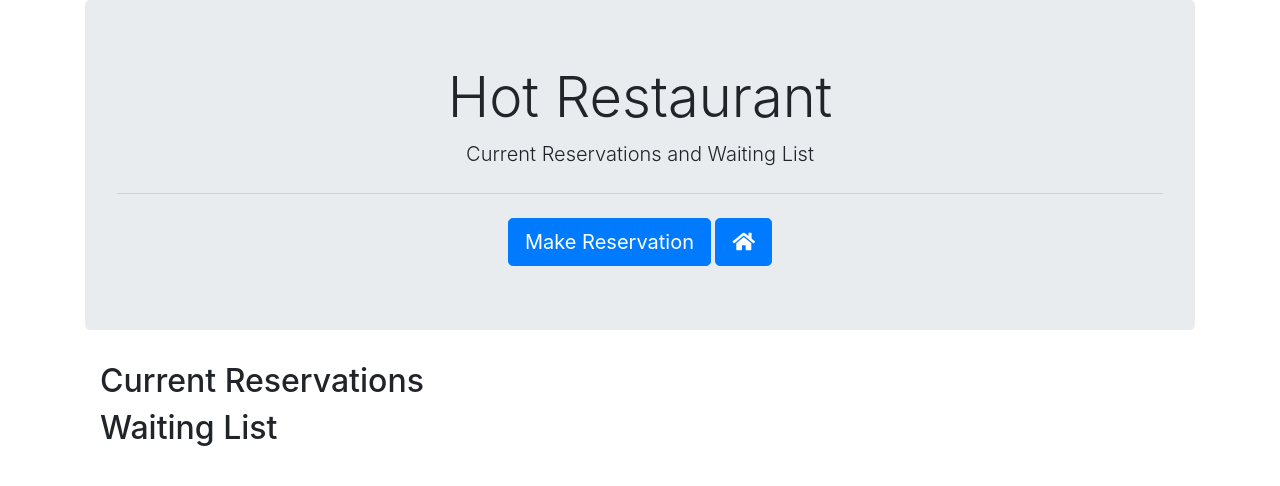
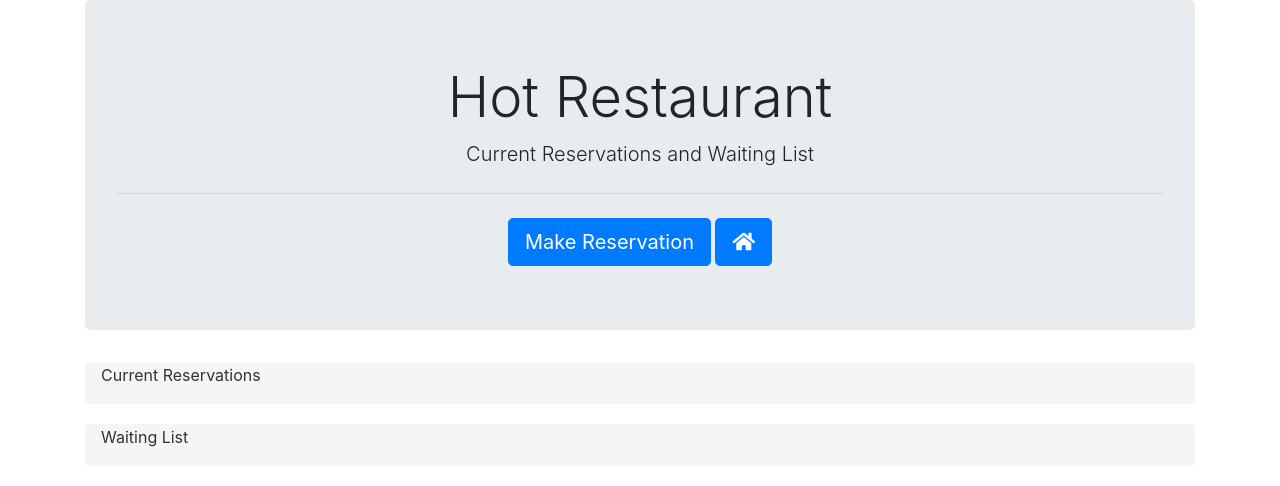
Before and after one commit to mollymccollumwx/hot-restaurant, a website: page views/tables.html in a window 1280 px wide. Drawn offline with nearby package versions, Linux system fonts and the light colour scheme.

Commit message:
Updated tables.html

```diff
--- a/server.js
+++ b/server.js
@@ -1,6 +1,6 @@
 // REQUIRE EXPRESS
 const express = require("express");
-const path = require("path");
+const path = requrie("path");
 
 // CREATE AN INSTANCE OF EXPRESS
 const app = express();
@@ -26,8 +26,6 @@ const waitList = [];
 // PHONE
 // EMAIL
 // ID
-
-
 // HTML ROUTES
 // ROUTE FOR HOME
 // ROUTE FOR TABLES
--- a/views/tables.html
+++ b/views/tables.html
@@ -35,24 +35,49 @@
       h1 {
         font-weight: bold;
       }
+      .table-container {
+        color: #333;
+        background-color: #f5f5f5;
+        border-color: #ddd;
+        margin-bottom: 20px;
+        border: 1px solid transparent;
+        border-radius: 4px;
+      }
     </style>
   </head>
   <body>
     <div class="container">
       <div class="jumbotron">
         <h1 class="display-4">Hot Restaurant</h1>
-        <p class="lead">
-          Current Reservations and Waiting List
-        </p>
+        <p class="lead">Current Reservations and Waiting List</p>
         <hr class="my-4" />
-        <a class="btn btn-primary btn-lg" href="#" role="button">Make Reservation</a>
-        <a class="btn btn-primary btn-lg" href="../index.html"><i class="fas fa-home"></i></a>
+        <a class="btn btn-primary btn-lg" href="#" role="button"
+          >Make Reservation</a
+        >
+        <a class="btn btn-primary btn-lg" href="../index.html"
+          ><i class="fas fa-home"></i
+        ></a>
       </div>
-      <div class="container">
-          <h2>Current Reservations</h2>
+      <div class="container table-container">
+        <div class="row">
+          <div class="col-sm-12">
+            <p>Current Reservations</p>
           </div>
-      <div class="container">
-          <h2>Waiting List</h2>
+        </div>
+        <div class="row">
+            <div class="col-sm-12">
+            </div>
+          </div>
+      </div>
+      <div class="container table-container">
+        <div class="row">
+            <div class="col-sm-12">
+              <p>Waiting List</p>
+            </div>
+      </div>
+      <div class="row">
+        <div class="col-sm-12">
+        </div>
       </div>
     </div>
     <script src="" async defer></script>
```
Lines whose indentation alone changed are shown as unchanged.
